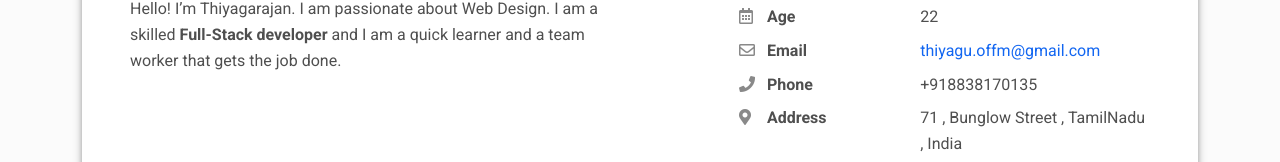
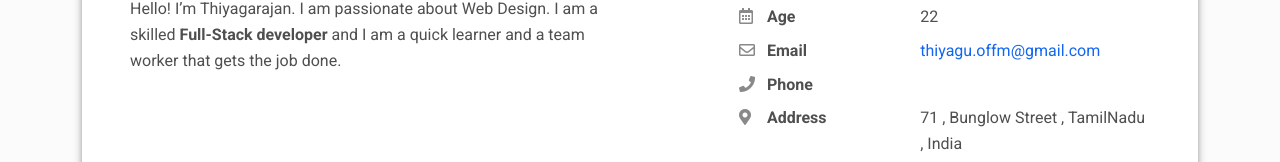
Before and after one commit to thiyagu3965/Portfolio, a plain HTML site: page index.html in a window 1280 px wide. Shown: the part 774-936 px from the top of the page. Drawn offline with Linux system fonts and the light colour scheme.

Commit message:
Update index.html

```diff
--- a/index.html
+++ b/index.html
@@ -122,7 +122,7 @@
               <div class="pb-2 fw-bolder"><i class="fas fa-phone pe-2 text-muted" style="width:24px;opacity:0.85;"></i> Phone</div>
             </div>
             <div class="col-sm-7">
-              <div class="pb-2">+918838170135</div>
+              <div class="pb-2" href="tel:+919965450549"></div>
             </div>
             <div class="col-sm-5">
               <div class="pb-2 fw-bolder"><i class="fas fa-map-marker-alt pe-2 text-muted" style="width:24px;opacity:0.85;"></i> Address</div>
```
